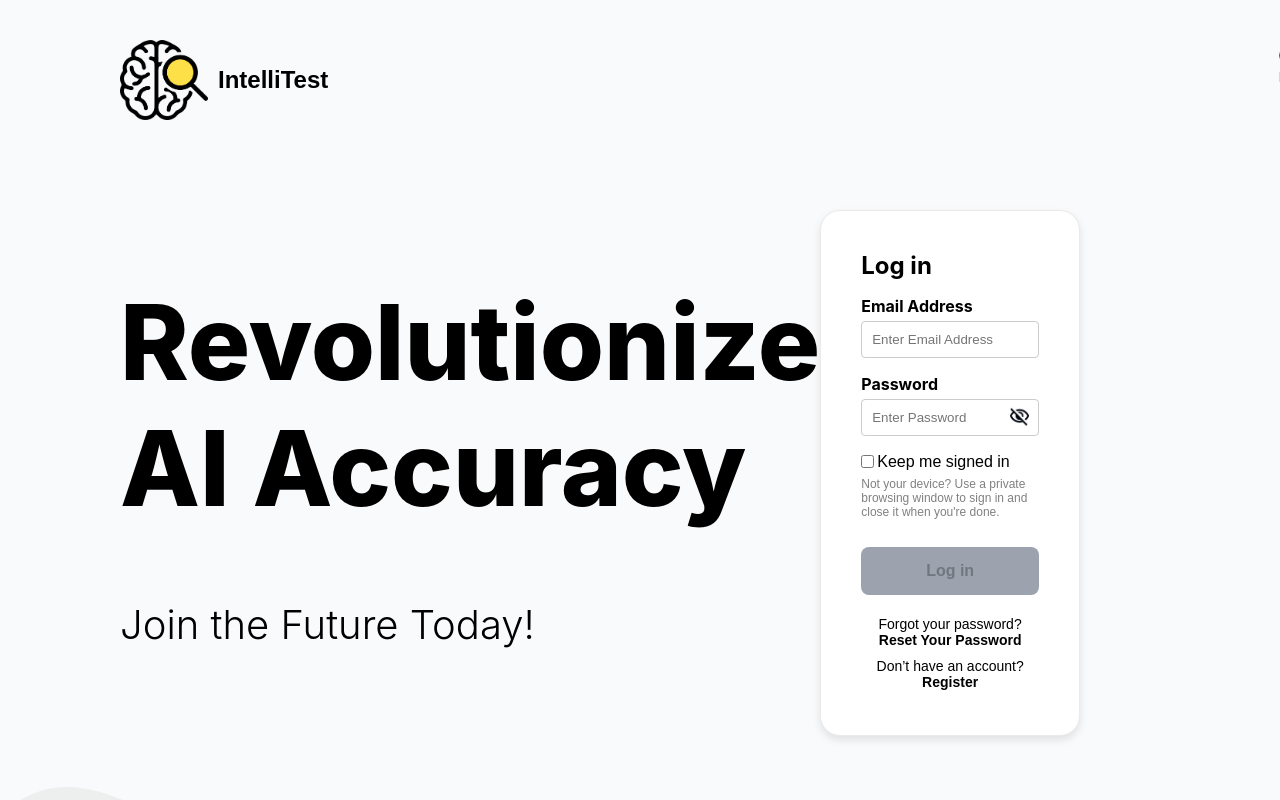
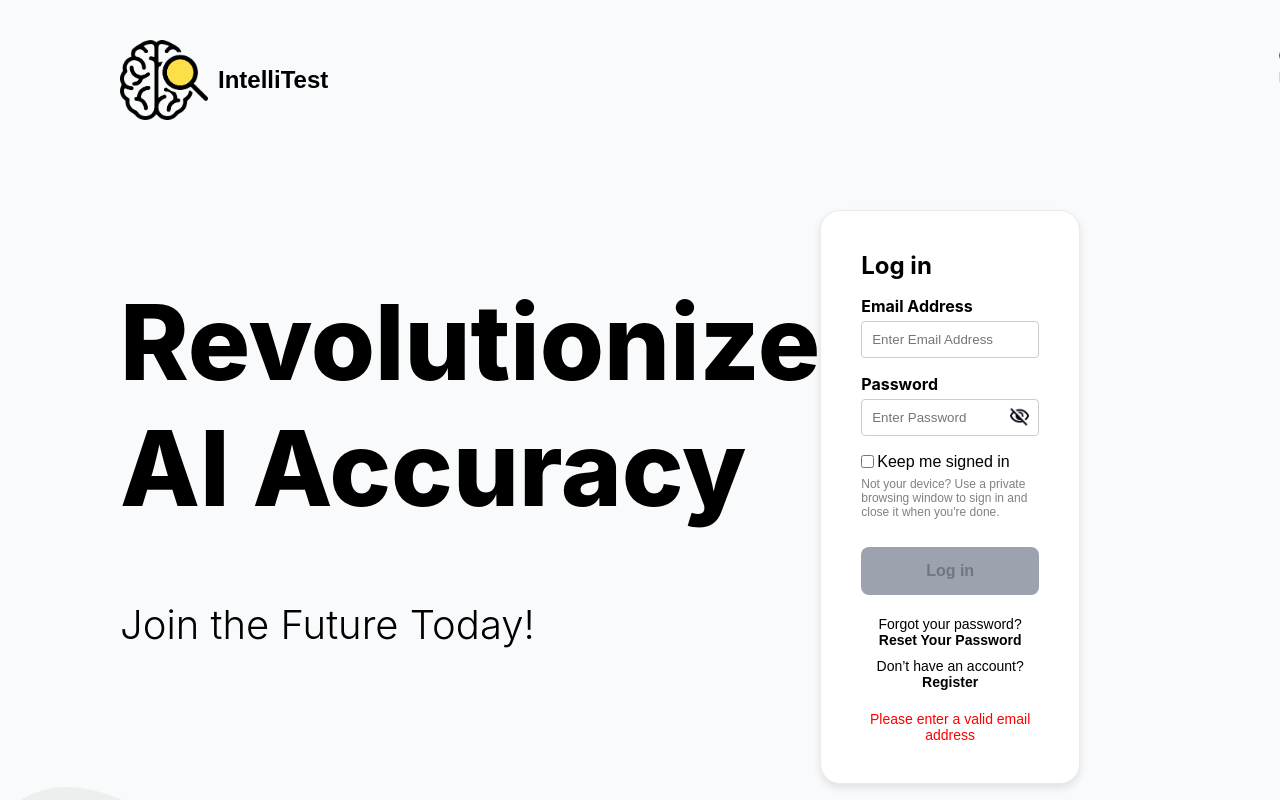
Before and after one commit to EladSapir/Intellitest-Front, a React (Create React App) app: page / in a window 1280 px wide. Both pictures are taken after a click on the link "Reset Your Password". Shown: the top 800 px of the page. Built offline with nearby package versions, Linux system fonts and the light colour scheme; no server answers.

Commit message:
added reset password connected to backend

```diff
--- a/src/LandingPage-Components/Footer.css
+++ b/src/LandingPage-Components/Footer.css
@@ -1,7 +1,7 @@
 .footer {
   display: flex;
   align-items: center;
-  padding: 20px 40px;
+  gap:100px;
 }
 
 .logo-container {
@@ -23,9 +23,9 @@
 
 .footer-menu {
   display: flex;
-  margin-left: 150px;
   gap: 20px;
   font-size: 18px; /* Adjust font size as needed */
+  margin-left: auto;
 }
 
 .footer-menu a {
@@ -40,7 +40,7 @@
 .footer-social {
   display: flex;
   gap: 15px;
-  margin-left: auto; /* Pushes the social icons to the right */
+  margin-right: 70px;
 }
 
 .footer-social a {
--- a/src/LandingPage-Components/ImageSection.css
+++ b/src/LandingPage-Components/ImageSection.css
@@ -35,13 +35,10 @@
   display: inline-flex; /* Change to inline-flex for better alignment */
   justify-content: center; /* Center horizontally */
   align-items: center; /* Center vertically */
-  background-color: rgba(253, 224, 71, 1);
-  color: #000;
   font-weight: bold;
   width: 360px;
   height: 52px;
   text-align: center;
-  text-decoration: none; /* Ensure no underline */
 }
 
 .image-image {
--- a/src/LandingPage-Components/LoginForm.css
+++ b/src/LandingPage-Components/LoginForm.css
@@ -137,3 +137,15 @@
   .form-container .h3{
     margin:0;
   }
+
+  .reset-password-status {
+    font-size: 14px;
+    color: green;
+    text-align: center;
+    margin: 0;
+  }
+
+  .reset-password-status.error {
+    color: red;
+    margin:0;
+  }
--- a/src/LandingPage-Components/LoginForm.js
+++ b/src/LandingPage-Components/LoginForm.js
@@ -14,6 +14,8 @@ const LoginForm = ({ toggleForm, onSubmit }) => {
     password: '',
   });
   const [loginStatus, setLoginStatus] = useState('');
+  const [resetPasswordStatus, setResetPasswordStatus] = useState('');
+  const [resetPasswordStatusClass, setResetPasswordStatusClass] = useState('');
 
   const togglePasswordVisibility = () => {
     setShowPassword(!showPassword);
@@ -68,6 +70,36 @@ const LoginForm = ({ toggleForm, onSubmit }) => {
     }
   };
 
+  const handleResetPassword = async (e) => {
+    e.preventDefault();
+    if (!/\S+@\S+\.\S+/.test(formData.email)) {
+      setResetPasswordStatus('Please enter a valid email address');
+      setResetPasswordStatusClass('error');
+      return;
+    }
+
+    try {
+      const response = await axios.post(`${backend}/user/recover-password`, { email: formData.email }, {
+        headers: {
+          'Content-Type': 'application/json',
+        },
+      });
+      if (response.status === 200) {
+        setResetPasswordStatus('Password reset email sent successfully!');
+        setResetPasswordStatusClass('');
+      } else if (response.status === 404) {
+        setResetPasswordStatus('User does not exist');
+        setResetPasswordStatusClass('error');
+      } else {
+        setResetPasswordStatus('Error sending password reset email');
+        setResetPasswordStatusClass('error');
+      }
+    } catch (error) {
+      setResetPasswordStatus('Error sending password reset email: ' + (error.response ? error.response.data.error : error.message));
+      setResetPasswordStatusClass('error');
+    }
+  };
+
   return (
     <form className="login-form" onSubmit={handleSubmit}>
       <h3 className="login-title">Log in</h3>
@@ -111,12 +143,13 @@ const LoginForm = ({ toggleForm, onSubmit }) => {
       {loginStatus && <p className={`login-status ${loginStatus.includes('failed') ? 'error' : ''}`}>{loginStatus}</p>}
       <div className="login-footer">
         <p>
-          Forgot your password? <a href="#" className="reset-password">Reset Your Password</a>
+          Forgot your password? <a href="#" className="reset-password" onClick={handleResetPassword}>Reset Your Password</a>
         </p>
         <p>
           Don’t have an account? <a href="#" className="register" onClick={toggleForm}>Register</a>
         </p>
       </div>
+      {resetPasswordStatus && <p className={`reset-password-status ${resetPasswordStatusClass}`}>{resetPasswordStatus}</p>}
     </form>
   );
 };
```
